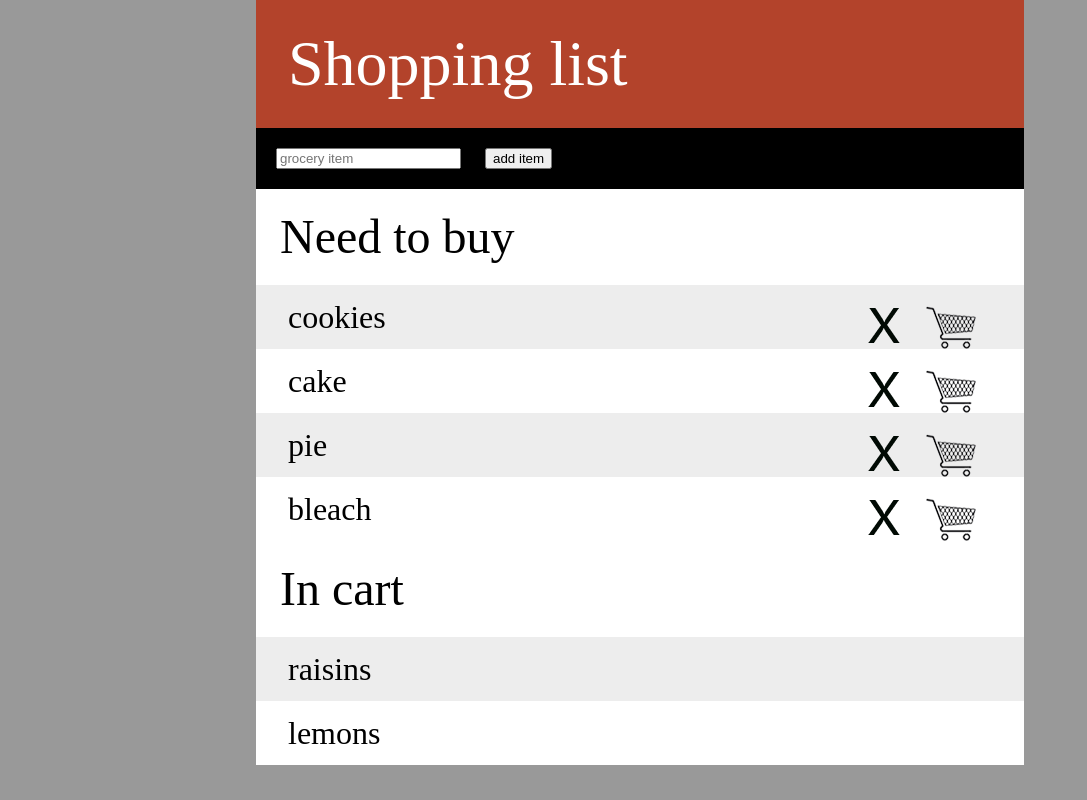
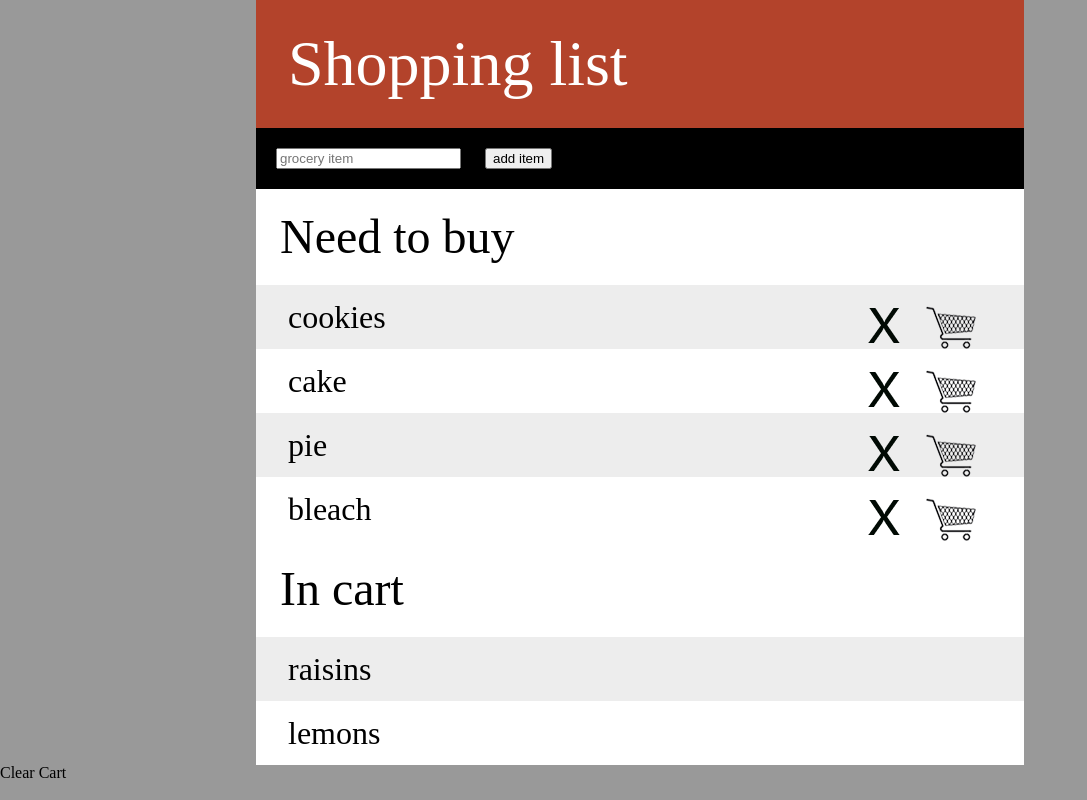
Before and after one commit to justinwellsstew/shoppingList, a plain HTML site: page index.html in a window 1280 px wide. Shown: the whole page, without its empty margins (0-1087 px from the left). Drawn offline with nearby package versions, Linux system fonts and the light colour scheme.

Commit message:
second added buttons

```diff
--- a/index.html
+++ b/index.html
@@ -32,5 +32,6 @@
         </ol>
       </section>
   </div>
+  <div id="clear-cart"> Clear Cart </div>
   </body>
 </html>
```
